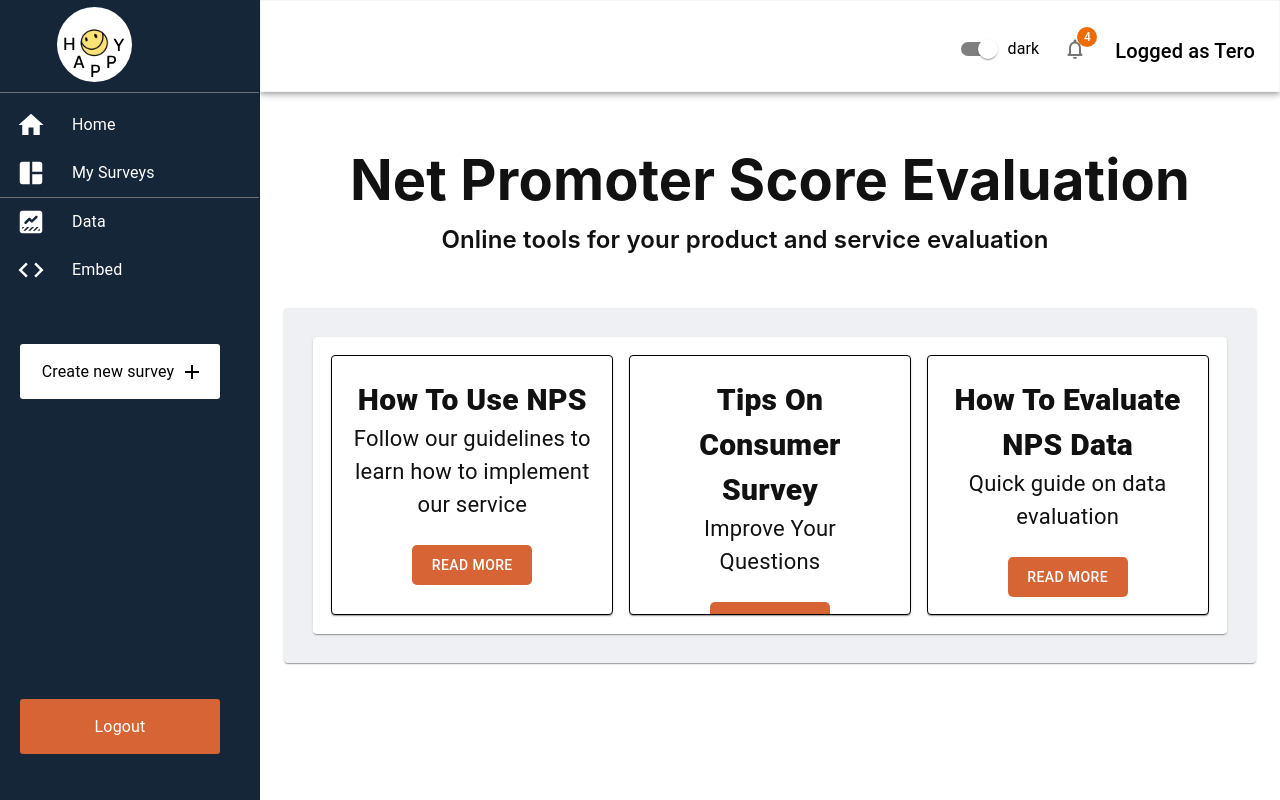
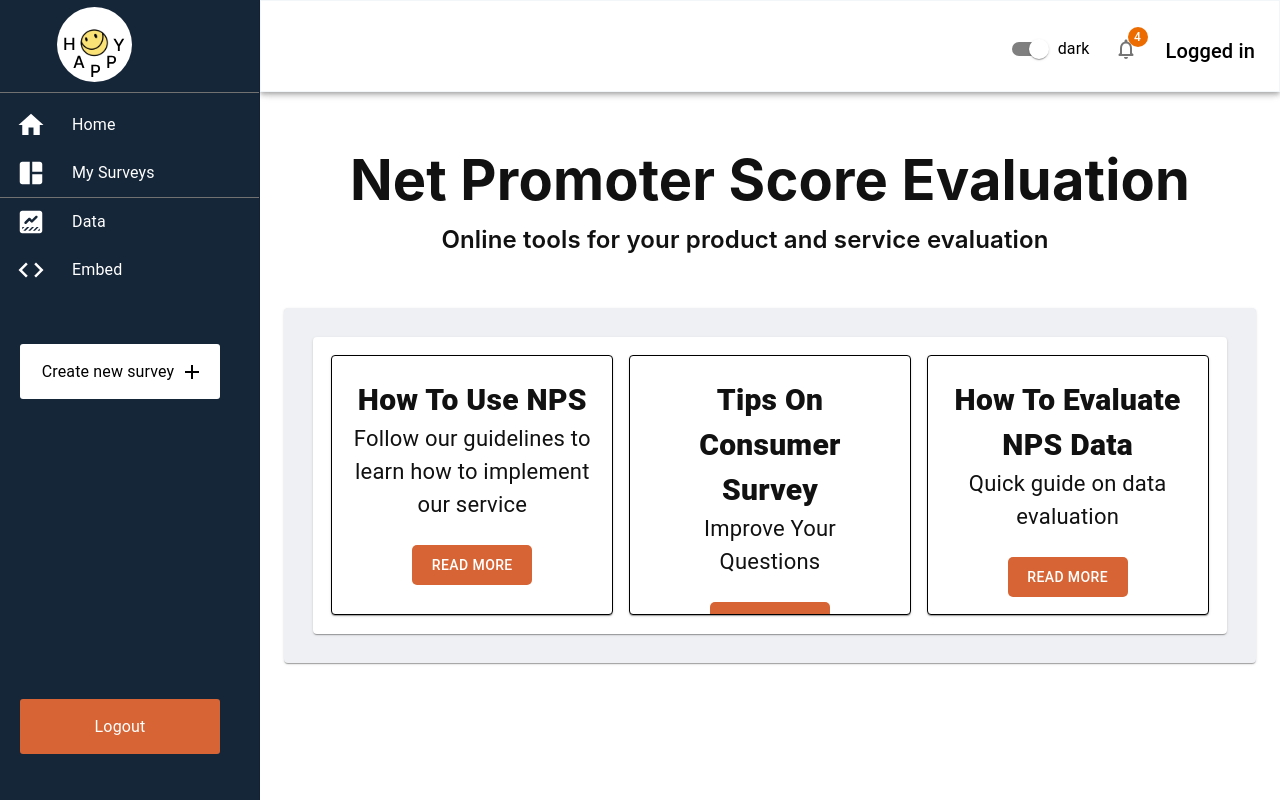
Before and after one commit to Termanty/PS-Dashboard, a React (Create React App) app: page / in a window 1280 px wide. Built offline with nearby package versions, Linux system fonts and the light colour scheme.

Commit message:
Removing user name from header

```diff
--- a/src/components/Header.jsx
+++ b/src/components/Header.jsx
@@ -21,9 +21,9 @@ function Header() {
   const location = useLocation();
   const locationPath = location.pathname;
 
-  const colorToggle= (theme) =>{
-    return theme.darkTheme ? "black" : "white"
-  }
+  const colorToggle = (theme) => {
+    return theme.darkTheme ? "black" : "white";
+  };
 
   const ToggleSwitch = () => {
     const dispatch = useDispatch();
@@ -39,7 +39,9 @@ function Header() {
                 color="default"
               />
             }
-            label={theme.darkTheme ? <p style={{color: "white"}}>light</p> : "dark"}
+            label={
+              theme.darkTheme ? <p style={{ color: "white" }}>light</p> : "dark"
+            }
           />
         </Stack>
       </Box>
@@ -64,7 +66,7 @@ function Header() {
               variant="h6"
               noWrap
               component="div"
-              color= {theme.darkTheme ? "white" : "black"}
+              color={theme.darkTheme ? "white" : "black"}
               position="relative"
               marginRight="50"
             >
@@ -73,7 +75,7 @@ function Header() {
           </Toolbar>
         )}
         <Grid container justifyContent="flex-end">
-        <ToggleSwitch />
+          <ToggleSwitch />
           <NotificationBell badgeContent={4} />
           <Typography
             variant="h6"
@@ -81,9 +83,9 @@ function Header() {
             component="div"
             color={theme.darkTheme ? "white" : "black"}
             marginLeft="20px"
-            marginTop= "15px"
+            marginTop="15px"
           >
-            Logged as {user.name}
+            Logged in
           </Typography>
         </Grid>
       </Toolbar>
```
